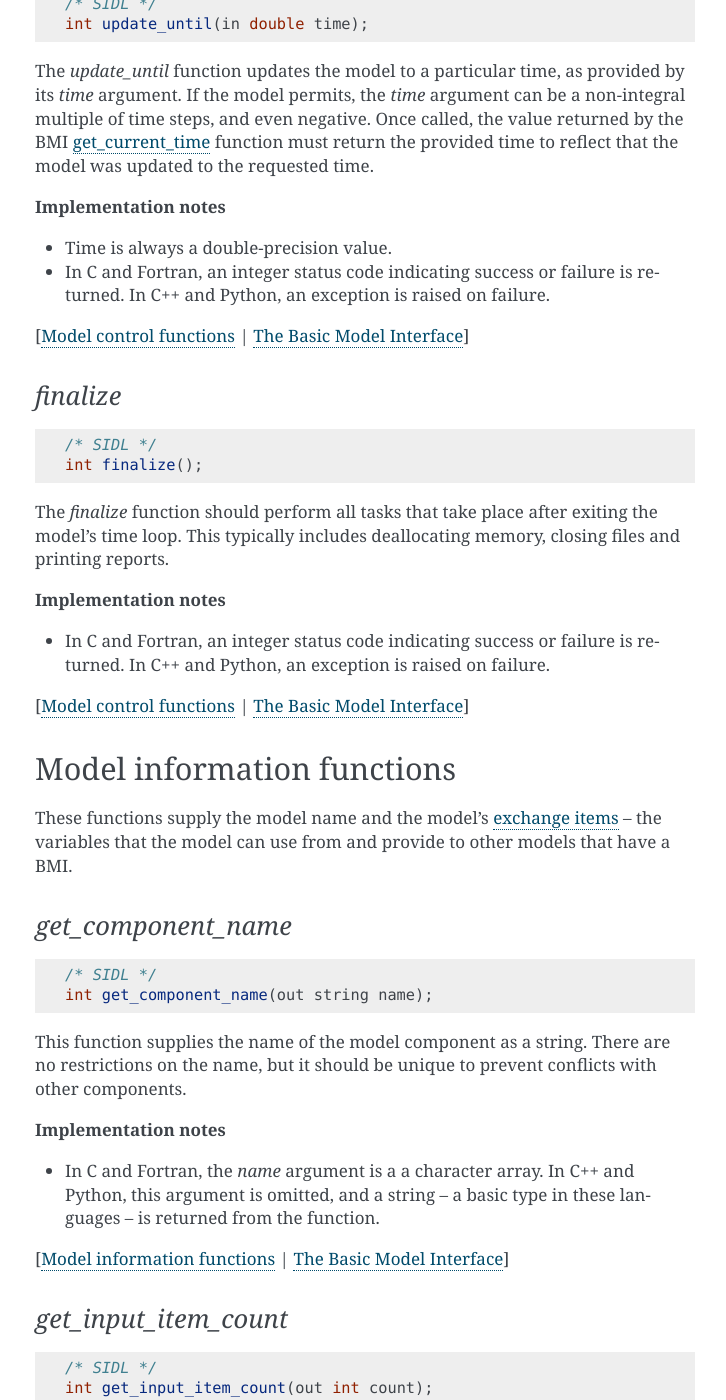
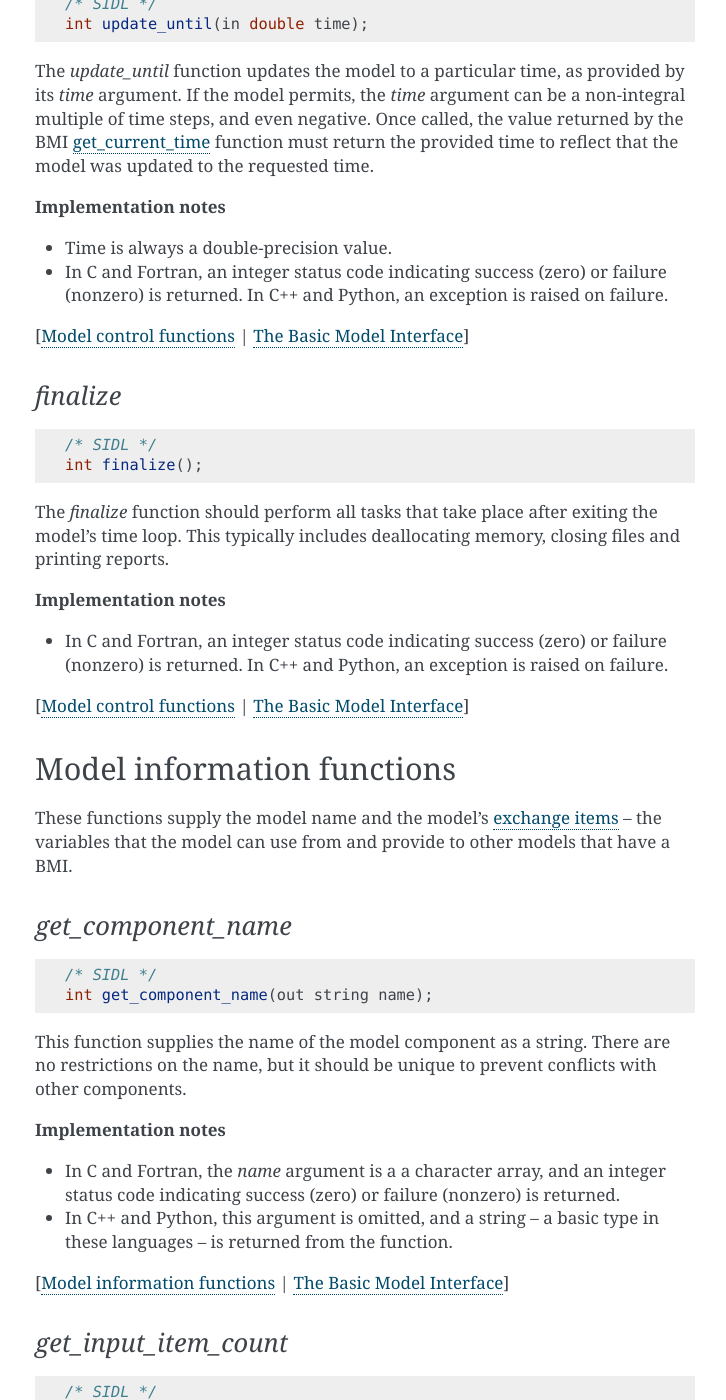
Before and after one commit to csdms/bmi, a Sphinx documentation site: the page built from docs/source/index.rst, in a window 1280 px wide and 1400 px high, scrolled down 4394 px. Shown: the whole window, without its empty margins (385-1111 px from the left). Built offline with Sphinx 7.4.7, drawn with Linux system fonts in a browser that asks for light colours; formulas are drawn with MathJax 3; some of the changed text lies outside the part shown.

Commit message:
Clarify status code values for C and Fortran

```diff
--- a/docs/source/bmi.control_funcs.rst
+++ b/docs/source/bmi.control_funcs.rst
@@ -39,7 +39,7 @@ formatted.
 * In C and Fortran, the *config_file* argument is passed as
   a character array, whereas in C++ and Python, it's passed as
   a string -- a basic type in these languages.
-* In C and Fortran, an integer status code indicating success or failure
+* In C and Fortran, an integer status code indicating success (zero) or failure (nonzero)
   is returned. In C++ and Python, an exception is raised on failure.
 
 [:ref:`control_funcs` | :ref:`basic_model_interface`]
@@ -68,7 +68,7 @@ function can just return without doing anything.
 
 **Implementation notes**
 
-* In C and Fortran, an integer status code indicating success or failure
+* In C and Fortran, an integer status code indicating success (zero) or failure (nonzero)
   is returned. In C++ and Python, an exception is raised on failure.
 
 [:ref:`control_funcs` | :ref:`basic_model_interface`]
@@ -96,7 +96,7 @@ to reflect that the model was updated to the requested time.
 **Implementation notes**
 
 * Time is always a double-precision value.
-* In C and Fortran, an integer status code indicating success or failure
+* In C and Fortran, an integer status code indicating success (zero) or failure (nonzero)
   is returned. In C++ and Python, an exception is raised on failure.
 
 [:ref:`control_funcs` | :ref:`basic_model_interface`]
@@ -119,7 +119,7 @@ deallocating memory, closing files and printing reports.
 
 **Implementation notes**
 
-* In C and Fortran, an integer status code indicating success or failure
+* In C and Fortran, an integer status code indicating success (zero) or failure (nonzero)
   is returned. In C++ and Python, an exception is raised on failure.
 
 [:ref:`control_funcs` | :ref:`basic_model_interface`]
--- a/docs/source/bmi.getter_setter.rst
+++ b/docs/source/bmi.getter_setter.rst
@@ -44,6 +44,8 @@ even if the model uses dimensional variables.
 * Depending on how a model is written, a variable may not be
   accessible until after the call to :ref:`initialize`. Likewise, the
   variable may not be accessible after calling :ref:`finalize`.
+* In C and Fortran, an integer status code indicating success (zero) or failure
+  (nonzero) is returned.
 
 [:ref:`getter_setter_funcs` | :ref:`basic_model_interface`]
 
@@ -69,6 +71,8 @@ even if the model's state has changed.
 * In C++, the *dest_ptr* argument is omitted, and the reference is
   returned through the function.
 * In Python, a :term:`numpy` array is returned.
+* In C and Fortran, an integer status code indicating success (zero) or failure
+  (nonzero) is returned.
 
 [:ref:`getter_setter_funcs` | :ref:`basic_model_interface`]
 
@@ -126,6 +130,8 @@ even if the model uses dimensional variables.
 * Depending on how a model is written, a variable may not be
   accessible until after the call to :ref:`initialize`. Likewise, the
   variable may not be accessible after calling :ref:`finalize`.
+* In C and Fortran, an integer status code indicating success (zero) or failure
+  (nonzero) is returned.
 
 [:ref:`getter_setter_funcs` | :ref:`basic_model_interface`]
 
--- a/docs/source/bmi.grid_funcs.rst
+++ b/docs/source/bmi.grid_funcs.rst
@@ -51,6 +51,8 @@ is given in the :ref:`model_grids` section.
 
 * In C++ and Python, the *type* argument is omitted and the grid
   type name is returned from the function.
+* In C and Fortran, an integer status code indicating success (zero) or failure
+  (nonzero) is returned.
 
 [:ref:`grid_funcs` | :ref:`basic_model_interface`]
 
@@ -79,6 +81,8 @@ of :ref:`get_grid_x`, :ref:`get_grid_y`, etc. are implemented.
 * This function is needed for every :ref:`grid type <model_grids>`.
 * In C++ and Python, the *rank* argument is omitted and the grid
   rank is returned from the function.
+* In C and Fortran, an integer status code indicating success (zero) or failure
+  (nonzero) is returned.
 
 [:ref:`grid_funcs` | :ref:`basic_model_interface`]
 
@@ -107,6 +111,8 @@ for :ref:`unstructured <unstructured_grids>` and
 * This function is needed for every :ref:`grid type <model_grids>`.
 * In C++ and Python, the *size* argument is omitted and the grid
   size is returned from the function.
+* In C and Fortran, an integer status code indicating success (zero) or failure
+  (nonzero) is returned.
 
 [:ref:`grid_funcs` | :ref:`basic_model_interface`]
 
@@ -145,6 +151,8 @@ the cells.
   <structured_grids>`.
 * In Python, the *shape* argument is a :term:`numpy <NumPy>` array.
 * In C++, this is a void function.
+* In C and Fortran, an integer status code indicating success (zero) or failure
+  (nonzero) is returned.
 
 [:ref:`grid_funcs` | :ref:`basic_model_interface`]
 
@@ -174,6 +182,8 @@ the spacing between rows is followed by spacing between columns, ``[dy, dx]``.
   <uniform_rectilinear>` grids.
 * In Python, the *spacing* argument is a :term:`numpy <NumPy>` array.
 * In C++, this is a void function.
+* In C and Fortran, an integer status code indicating success (zero) or failure
+  (nonzero) is returned.
 
 [:ref:`grid_funcs` | :ref:`basic_model_interface`]
 
@@ -204,6 +214,8 @@ the origin is given in the column dimension, followed by the row dimension,
   <uniform_rectilinear>` grids.
 * In Python, the *origin* argument is a :term:`numpy <NumPy>` array.
 * In C++, this is a void function.
+* In C and Fortran, an integer status code indicating success (zero) or failure
+  (nonzero) is returned.
 
 [:ref:`grid_funcs` | :ref:`basic_model_interface`]
 
@@ -232,6 +244,8 @@ See :ref:`model_grids` for more information.
   and all :ref:`unstructured <unstructured_grids>` grids.
 * In Python, the *x* argument is a :term:`numpy <NumPy>` array.
 * In C++, this is a void function.
+* In C and Fortran, an integer status code indicating success (zero) or failure
+  (nonzero) is returned.
 
 [:ref:`grid_funcs` | :ref:`basic_model_interface`]
 
@@ -260,6 +274,8 @@ See :ref:`model_grids` for more information.
   and all :ref:`unstructured <unstructured_grids>` grids.
 * In Python, the *y* argument is a :term:`numpy <NumPy>` array.
 * In C++, this is a void function.
+* In C and Fortran, an integer status code indicating success (zero) or failure
+  (nonzero) is returned.
 
 [:ref:`grid_funcs` | :ref:`basic_model_interface`]
 
@@ -288,6 +304,8 @@ See :ref:`model_grids` for more information.
   and all :ref:`unstructured <unstructured_grids>` grids.
 * In Python, the *z* argument is a :term:`numpy <NumPy>` array.
 * In C++, this is a void function.
+* In C and Fortran, an integer status code indicating success (zero) or failure
+  (nonzero) is returned.
 
 [:ref:`grid_funcs` | :ref:`basic_model_interface`]
 
@@ -310,6 +328,8 @@ Get the number of :term:`nodes <node>` in the grid.
   <unstructured_grids>` grids.
 * In C++ and Python, the *count* argument is omitted and the node
   count is returned from the function.
+* In C and Fortran, an integer status code indicating success (zero) or failure
+  (nonzero) is returned.
 
 [:ref:`grid_funcs` | :ref:`basic_model_interface`]
 
@@ -332,6 +352,8 @@ Get the number of :term:`edges <edge>` in the grid.
   <unstructured_grids>` grids.
 * In C++ and Python, the *count* argument is omitted and the edge
   count is returned from the function.
+* In C and Fortran, an integer status code indicating success (zero) or failure
+  (nonzero) is returned.
 
 [:ref:`grid_funcs` | :ref:`basic_model_interface`]
 
@@ -354,6 +376,8 @@ Get the number of :term:`faces <face>` in the grid.
   <unstructured_grids>` grids.
 * In C++ and Python, the *count* argument is omitted and the face
   count is returned from the function.
+* In C and Fortran, an integer status code indicating success (zero) or failure
+  (nonzero) is returned.
 
 [:ref:`grid_funcs` | :ref:`basic_model_interface`]
 
@@ -380,6 +404,8 @@ node at edge head. The total length of the array is
   <unstructured_grids>` grids.
 * In Python, the *edge_nodes* argument is a :term:`numpy <NumPy>` array.
 * In C++, this is a void function.
+* In C and Fortran, an integer status code indicating success (zero) or failure
+  (nonzero) is returned.
 
 [:ref:`grid_funcs` | :ref:`basic_model_interface`]
 
@@ -405,6 +431,8 @@ The length of the array returned is the sum of the values of
   <unstructured_grids>` grids.
 * In Python, the *face_edges* argument is a :term:`numpy <NumPy>` array.
 * In C++, this is a void function.
+* In C and Fortran, an integer status code indicating success (zero) or failure
+  (nonzero) is returned.
 
 [:ref:`grid_funcs` | :ref:`basic_model_interface`]
 
@@ -435,6 +463,8 @@ the length of the array is the sum of the values of
   <unstructured_grids>` grids.
 * In Python, the *face_nodes* argument is a :term:`numpy <NumPy>` array.
 * In C++, this is a void function.
+* In C and Fortran, an integer status code indicating success (zero) or failure
+  (nonzero) is returned.
 
 [:ref:`grid_funcs` | :ref:`basic_model_interface`]
 
@@ -460,5 +490,7 @@ The number of edges per face is equal to the number of nodes per face.
   <unstructured_grids>` grids.
 * In Python, the *nodes_per_face* argument is a :term:`numpy <NumPy>` array.
 * In C++, this is a void function.
+* In C and Fortran, an integer status code indicating success (zero) or failure
+  (nonzero) is returned.
 
 [:ref:`grid_funcs` | :ref:`basic_model_interface`]
--- a/docs/source/bmi.info_funcs.rst
+++ b/docs/source/bmi.info_funcs.rst
@@ -24,8 +24,9 @@ but it should be unique to prevent conflicts with other components.
 
 **Implementation notes**
 
-* In C and Fortran, the *name* argument is a a character array.
-  In C++ and Python, this argument is omitted, and a string -- a basic type
+* In C and Fortran, the *name* argument is a a character array, and an integer
+  status code indicating success (zero) or failure (nonzero) is returned.
+* In C++ and Python, this argument is omitted, and a string -- a basic type
   in these languages -- is returned from the function.
 
 [:ref:`info_funcs` | :ref:`basic_model_interface`]
@@ -49,6 +50,8 @@ Also the number of variables that can be set with :ref:`set_value`.
 
 * In C++ and Python, the argument is omitted and the count is returned
   from the function.
+* In C and Fortran, an integer status code indicating success (zero) or failure
+  (nonzero) is returned.
 
 [:ref:`info_funcs` | :ref:`basic_model_interface`]
 
@@ -69,8 +72,10 @@ Also the number of variables that can be retrieved with :ref:`get_value`.
 
 **Implementation notes**
 
-* In C++ and Python, the argument is omittedq and the count is
+* In C++ and Python, the argument is omitted and the count is
   returned from the function.
+* In C and Fortran, an integer status code indicating success (zero) or failure
+  (nonzero) is returned.
 
 [:ref:`info_funcs` | :ref:`basic_model_interface`]
 
@@ -98,7 +103,8 @@ Standard Names do not have to be used within the model.
 **Implementation notes**
 
 * In C and Fortran, the names are passed back as an array of character
-  pointers (because the variable names could have differing lengths).
+  pointers (because the variable names could have differing lengths), and an
+  integer status code indicating success (zero) or failure (nonzero) is returned.
 * In C++, the argument is omitted and the names are returned from the
   function in a vector, a standard container in the language.
 * In Python, the argument is omitted and the names are returned from the
@@ -131,7 +137,8 @@ Standard Names do not have to be used within the model.
 **Implementation notes**
 
 * In C and Fortran, the names are passed back as an array of character
-  pointers (because the variable names could have differing lengths).
+  pointers (because the variable names could have differing lengths), and an
+  integer status code indicating success (zero) or failure (nonzero) is returned.
 * In C++, the argument is omitted and the names are returned from the
   function in a vector, a standard container in the language.
 * In Python, the argument is omitted and the names are returned from the
--- a/docs/source/bmi.time_funcs.rst
+++ b/docs/source/bmi.time_funcs.rst
@@ -22,6 +22,8 @@ The current model time.
 
 * In C++ and Python, the argument is omitted and the time is returned
   from the function.
+* In C and Fortran, an integer status code indicating success (zero) or failure
+  (nonzero) is returned.
 
 [:ref:`time_funcs` | :ref:`basic_model_interface`]
 
@@ -43,6 +45,8 @@ The start time of the  model.
 * The start time in BMI is typically defined to be 0.0.
 * In C++ and Python, the argument is omitted and the time is returned
   from the function.
+* In C and Fortran, an integer status code indicating success (zero) or failure
+  (nonzero) is returned.
 
 [:ref:`time_funcs` | :ref:`basic_model_interface`]
 
@@ -66,6 +70,8 @@ The end time of the  model.
   chosen.
 * In C++ and Python, the argument is omitted and the time is returned
   from the function.
+* In C and Fortran, an integer status code indicating success (zero) or failure
+  (nonzero) is returned.
 
 [:ref:`time_funcs` | :ref:`basic_model_interface`]
 
@@ -95,6 +101,8 @@ It's recommended to use `time unit conventions`_ from Unidata's
   use ``"none"``.
 * In C++ and Python, the argument is omitted and the units are returned
   from the function.
+* In C and Fortran, an integer status code indicating success (zero) or failure
+  (nonzero) is returned.
 
 [:ref:`time_funcs` | :ref:`basic_model_interface`]
 
@@ -119,5 +127,7 @@ The time step is always expressed as a floating point value.
   backward).
 * In C++ and Python, the argument is omitted and the time step is returned
   from the function.
+* In C and Fortran, an integer status code indicating success (zero) or failure
+  (nonzero) is returned.
 
 [:ref:`time_funcs` | :ref:`basic_model_interface`]
--- a/docs/source/bmi.var_funcs.rst
+++ b/docs/source/bmi.var_funcs.rst
@@ -36,6 +36,8 @@ A model can have one or more grids.
 * Grid identifiers start at 0.
 * In C++ and Python, the *grid* argument is omitted and the grid
   identifier is returned from the function.
+* In C and Fortran, an integer status code indicating success (zero) or
+  failure (nonzero) is returned.
 
 [:ref:`var_funcs` | :ref:`basic_model_interface`]
 
@@ -61,6 +63,8 @@ while in Fortran, use `integer`, `real`, and `double precision`.
 
 * In C++ and Python, the *type* argument is omitted and the variable
   type name is returned from the function.
+* In C and Fortran, an integer status code indicating success (zero) or failure
+  (nonzero) is returned.
 
 [:ref:`var_funcs` | :ref:`basic_model_interface`]
 
@@ -94,6 +98,8 @@ full description of valid unit names and a list of supported units.
 * Variables without units should use ``"none"``.
 * In C++ and Python, the *units* argument is omitted and the variable
   units name is returned from the function.
+* In C and Fortran, an integer status code indicating success (zero) or failure
+  (nonzero) is returned.
 
 [:ref:`var_funcs` | :ref:`basic_model_interface`]
 
@@ -117,6 +123,8 @@ For example, if data for a variable are stored as 64-bit integers,
 
 * In C++ and Python, the *size* argument is omitted and the item size
   is returned from the function.
+* In C and Fortran, an integer status code indicating success (zero) or failure
+  (nonzero) is returned.
 
 [:ref:`var_funcs` | :ref:`basic_model_interface`]
 
@@ -138,6 +146,8 @@ a variable; i.e., the number of items multiplied by the size of each item.
 
 * In C++ and Python, the *nbytes* argument is omitted and the total
   amount of memory used by the variable is returned from the function.
+* In C and Fortran, an integer status code indicating success (zero) or failure
+  (nonzero) is returned.
 
 [:ref:`var_funcs` | :ref:`basic_model_interface`]
 
@@ -164,9 +174,10 @@ element the variable is defined. Valid return values are:
 
 * In C++ and Python, the *location* argument is omitted and the location
   is returned from the function.
+* In C and Fortran, an integer status code indicating success (zero) or failure
+  (nonzero) is returned.
 * If the given variable is a scalar (i.e., defined on a :ref:`scalar
-  grid <unstructured_grids>`), the return from this function is
-  ignored.
+  grid <unstructured_grids>`), the location from this function is ignored.
 
 [:ref:`var_funcs` | :ref:`basic_model_interface`]
 
```
